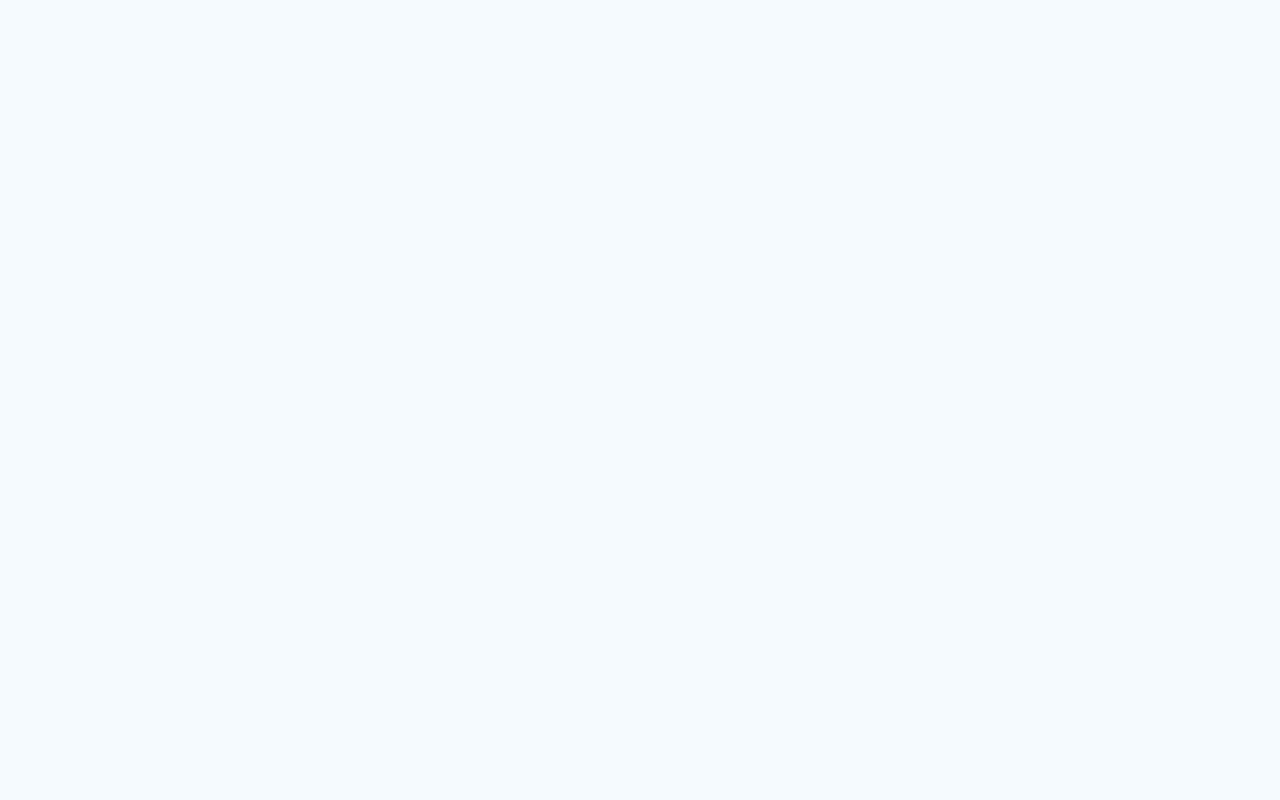
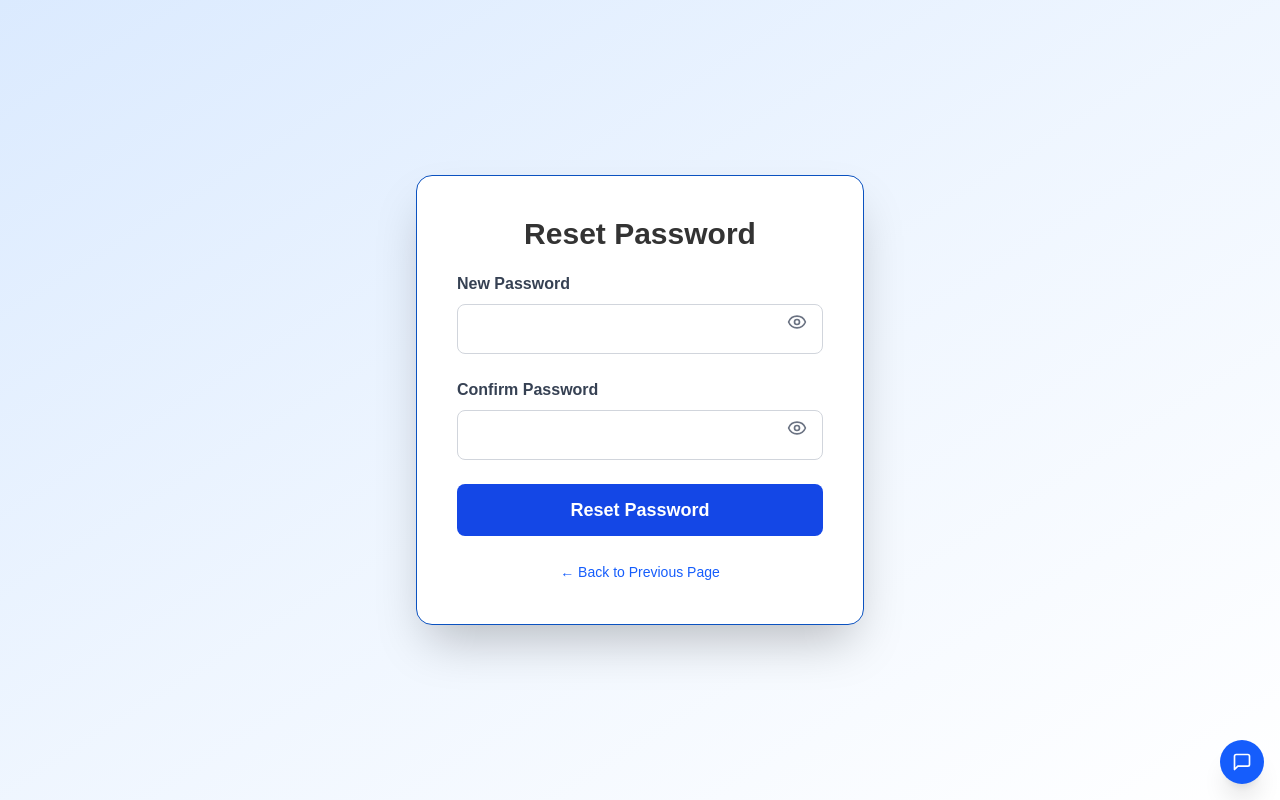
Before and after one commit to Kartikay099/Voat_New, a React (Vite) app: page /ChangePassword in a window 1280 px wide. Before the commit this address had no page. Built offline with nearby package versions, Linux system fonts and the light colour scheme.

Commit message:
added again

```diff
--- a/src/App.jsx
+++ b/src/App.jsx
@@ -13,6 +13,7 @@ import Layout from "./Hrdashboard/Layout";
 import HRSchedulePage from "./Hrdashboard/pages/hrSchedule";
 import ForgotPassword from "./Landing/components/ForgotPassword";
 import Navbar from "./Landing/components/Navbar";
+import ChangePassword from "./studentsComponents/components/ChangePassword"; // ✅ Added
 
 import "./App.css";
 
@@ -33,6 +34,7 @@ function App() {
 
   return (
     <>
+      {/* Optional Navbar */}
       {/* <Navbar /> */}
 
       {/* ✅ Padding only for main page */}
@@ -44,7 +46,6 @@ function App() {
         <Route path="/register" element={<Register />} />
         <Route path="/login" element={<Login />} />
         <Route path="/forgot-password" element={<ForgotPassword />} />
-        {/* <Route path="/otp-login" element={<OTPLogin />} /> */}
 
         {/* HR Dashboard Routes */}
         <Route path="/hire" element={<Layout />}>
@@ -57,6 +58,14 @@ function App() {
           element={
             <StudentLayout>
               <StudentProfile />
+            </StudentLayout>
+          }
+        />
+        <Route
+          path="/ChangePassword" // ✅ New route for Change Password
+          element={
+            <StudentLayout>
+              <ChangePassword />
             </StudentLayout>
           }
         />
--- /dev/null
+++ b/src/studentsComponents/components/ChangePassword.jsx
@@ -0,0 +1,149 @@
+import { useState } from "react";
+import { useNavigate, useSearchParams } from "react-router-dom";
+import axios from "axios";
+import { Eye, EyeOff } from "lucide-react";
+
+export default function ResetPassword() {
+  const [searchParams] = useSearchParams();
+  const email = searchParams.get("email");
+  const token = searchParams.get("token");
+
+  const [password, setPassword] = useState("");
+  const [confirm, setConfirm] = useState("");
+  const [error, setError] = useState("");
+  const [success, setSuccess] = useState(false);
+  const [showPass, setShowPass] = useState(false);
+  const [showConfirm, setShowConfirm] = useState(false);
+  const [loading, setLoading] = useState(false);  // <-- loading state
+  const navigate = useNavigate();
+
+  const validatePassword = (pwd) => {
+    const pattern = /^(?=.*[0-9])(?=.*[!@#$%^&*])[A-Za-z0-9!@#$%^&*]{8,}$/;
+    return pattern.test(pwd);
+  };
+
+  const handleReset = async (e) => {
+    e.preventDefault();
+    setError("");
+
+    if (!validatePassword(password)) {
+      setError(
+        "Password must be at least 8 characters, include a number and a special character."
+      );
+      return;
+    }
+
+    if (password !== confirm) {
+      setError("Passwords do not match.");
+      return;
+    }
+
+    try {
+      setLoading(true);  // <-- start loading
+      await axios.post("http://localhost:3001/reset-password", {
+        email,
+        token,
+        password,
+      });
+      setSuccess(true);
+    } catch (err) {
+      const msg =
+        err.response?.data?.error ||
+        "Something went wrong while resetting the password.";
+      setError(msg);
+    } finally {
+      setLoading(false); // <-- stop loading
+    }
+  };
+
+  return (
+    <section className="flex items-center justify-center min-h-screen bg-gradient-to-br from-blue-100 via-blue-50 to-white px-4">
+      <div className="bg-white shadow-2xl rounded-2xl max-w-md w-full p-8 md:p-10 border">
+        <h2 className="text-3xl font-bold text-center text-blue-800 mb-4">
+          Reset Password
+        </h2>
+
+        {success ? (
+          <div className="text-green-700 font-semibold text-center space-y-4">
+            <p>Your password has been successfully reset.</p>
+            <button
+              onClick={() => navigate("/login")}
+              className="mt-4 bg-blue-700 text-white py-2 px-6 rounded-lg hover:bg-blue-800 transition"
+            >
+              Go to Login
+            </button>
+          </div>
+        ) : (
+          <form onSubmit={handleReset} className="space-y-6">
+            <input type="hidden" value={email} />
+            <input type="hidden" value={token} />
+
+            <div className="relative">
+              <label className="block mb-2 font-semibold text-gray-700">
+                New Password
+              </label>
+              <input
+                type={showPass ? "text" : "password"}
+                value={password}
+                onChange={(e) => setPassword(e.target.value)}
+                required
+                className="w-full px-4 py-3 border border-gray-300 rounded-lg pr-12 focus:outline-none focus:ring-2 focus:ring-blue-500"
+                disabled={loading} // disable input when loading
+              />
+              <div
+                onClick={() => setShowPass(!showPass)}
+                className="absolute top-10 right-4 cursor-pointer text-gray-500"
+              >
+                {showPass ? <EyeOff size={20} /> : <Eye size={20} />}
+              </div>
+            </div>
+
+            <div className="relative">
+              <label className="block mb-2 font-semibold text-gray-700">
+                Confirm Password
+              </label>
+              <input
+                type={showConfirm ? "text" : "password"}
+                value={confirm}
+                onChange={(e) => setConfirm(e.target.value)}
+                required
+                className="w-full px-4 py-3 border border-gray-300 rounded-lg pr-12 focus:outline-none focus:ring-2 focus:ring-blue-500"
+                disabled={loading} // disable input when loading
+              />
+              <div
+                onClick={() => setShowConfirm(!showConfirm)}
+                className="absolute top-10 right-4 cursor-pointer text-gray-500"
+              >
+                {showConfirm ? <EyeOff size={20} /> : <Eye size={20} />}
+              </div>
+            </div>
+
+            {error && (
+              <div className="text-red-600 font-medium text-sm">{error}</div>
+            )}
+
+            <button
+              type="submit"
+              disabled={loading}
+              className={`w-full ${
+                loading ? "bg-blue-400 cursor-not-allowed" : "bg-blue-700 hover:bg-blue-800"
+              } text-white font-semibold py-3 rounded-lg text-lg transition`}
+            >
+              {loading ? "Loading..." : "Reset Password"}
+            </button>
+          </form>
+        )}
+
+        <div className="mt-6 text-center">
+          <button
+            onClick={() => navigate(-1)}
+            disabled={loading}
+            className="text-sm text-blue-600 hover:underline"
+          >
+            ← Back to Previous Page
+          </button>
+        </div>
+      </div>
+    </section>
+  );
+}
--- a/src/studentsComponents/components/StudentProfile.jsx
+++ b/src/studentsComponents/components/StudentProfile.jsx
@@ -1,8 +1,13 @@
 import { useState } from "react";
 import { FileText, Upload, X, Edit2, Check } from "lucide-react";
 import Header from "./header/Header";
+import { useNavigate } from "react-router-dom";
+
+
 
 export default function StudentProfile() {
+  const navigate = useNavigate();
+
   const [isEditing, setIsEditing] = useState(false);
 
   const initialStudentDetails = {
@@ -38,8 +43,6 @@ export default function StudentProfile() {
       newErrors.studentEmail = "Email is required";
     else if (!/^\S+@\S+\.\S+$/.test(studentDetails.email))
       newErrors.studentEmail = "Email is invalid";
-    if (!studentDetails.password)
-      newErrors.studentPassword = "Password is required";
     if (!studentDetails.phone.trim())
       newErrors.studentPhone = "Phone is required";
     if (!studentDetails.gender) newErrors.studentGender = "Gender is required";
@@ -130,57 +133,30 @@ export default function StudentProfile() {
     </div>
   );
 
-  // const renderInput = (label, name, value, type = "text", options = null) => (
-  //   <div className="mb-3 sm:mb-4">
-  //     <label className="block text-xs sm:text-sm font-medium text-gray-700 mb-1">
-  //       {label} *
-  //     </label>
-  //     {type === "select" ? (
-  //       <select
-  //         name={name}
-  //         value={value}
-  //         onChange={
-  //           name.includes("parent") ? handleParentChange : handleStudentChange
-  //         }
-  //         className={`w-full px-3 sm:px-4 py-1 sm:py-2 rounded-lg border ${
-  //           errors[name] ? "border-red-500" : "border-gray-300"
-  //         } focus:outline-none focus:ring-2 focus:ring-[#0F52BA] focus:border-transparent text-sm sm:text-base`}
-  //         disabled={!isEditing}
-  //       >
-  //         <option value="">Select {label.toLowerCase()}</option>
-  //         {options?.map((opt) => (
-  //           <option key={opt} value={opt}>
-  //             {opt}
-  //           </option>
-  //         ))}
-  //       </select>
-  //     ) : (
-  //       <input
-  //         type={type}
-  //         name={name}
-  //         value={value}
-  //         onChange={
-  //           name.includes("parent") ? handleParentChange : handleStudentChange
-  //         }
-  //         className={`w-full px-3 sm:px-4 py-1 sm:py-2 rounded-lg border ${
-  //           errors[name] ? "border-red-500" : "border-gray-300"
-  //         } focus:outline-none focus:ring-2 focus:ring-[#0F52BA] focus:border-transparent text-sm sm:text-base`}
-  //         disabled={!isEditing}
-  //         placeholder={`Enter ${label.toLowerCase()}`}
-  //       />
-  //     )}
-  //     {errors[name] && (
-  //       <p className="mt-1 text-xs sm:text-sm text-red-600">{errors[name]}</p>
-  //     )}
-  //   </div>
-  // );
   const renderInput = (label, name, value, type = "text", options = null) => {
     const isNonEditable = ["name", "email", "phone"].includes(name);
+
+   if (name === "password") {
+  return isEditing ? (
+    <div className="mb-3 sm:mb-4">
+      <label className="block text-xs sm:text-sm font-medium text-gray-700 mb-1">
+        {label} *
+      </label>
+      <button
+        type="button"
+        onClick={() => navigate("/changePassword")}
+        className="px-4 sm:px-5 py-2 bg-[#0F52BA] text-white rounded-lg hover:bg-[#1565C0] transition-colors text-sm sm:text-base"
+      >
+        Update Password
+      </button>
+    </div>
+  ) : null;
+}
+
 
     return (
       <div className="mb-3 sm:mb-4" key={name}>
         <label className="block text-xs sm:text-sm font-medium text-gray-700 mb-1">
-
           {label} *
         </label>
         {type === "select" ? (
@@ -188,7 +164,9 @@ export default function StudentProfile() {
             name={name}
             value={value}
             onChange={
-              name.startsWith("parent") ? handleParentChange : handleStudentChange
+              name.startsWith("parent")
+                ? handleParentChange
+                : handleStudentChange
             }
             className={`w-full px-3 sm:px-4 py-1 sm:py-2 rounded-lg border ${
               errors[name] ? "border-red-500" : "border-gray-300"
@@ -200,17 +178,17 @@ export default function StudentProfile() {
               <option key={opt} value={opt}>
                 {opt}
               </option>
-
             ))}
           </select>
-
         ) : (
           <input
             type={type}
             name={name}
             value={value}
             onChange={
-              name.startsWith("parent") ? handleParentChange : handleStudentChange
+              name.startsWith("parent")
+                ? handleParentChange
+                : handleStudentChange
             }
             className={`w-full px-3 sm:px-4 py-1 sm:py-2 rounded-lg border ${
               errors[name] ? "border-red-500" : "border-gray-300"
@@ -218,12 +196,12 @@ export default function StudentProfile() {
             disabled={!isEditing || isNonEditable}
             placeholder={`Enter ${label.toLowerCase()}`}
           />
-
         )}
         {errors[name] && (
-          <p className="mt-1 text-xs sm:text-sm text-red-600">{errors[name]}</p>
+          <p className="mt-1 text-xs sm:text-sm text-red-600">
+            {errors[name]}
+          </p>
         )}
-
       </div>
     );
   };
@@ -267,12 +245,7 @@ export default function StudentProfile() {
                 <div className="grid grid-cols-1 sm:grid-cols-2 gap-3 sm:gap-4">
                   {renderInput("Name", "name", studentDetails.name)}
                   {renderInput("Email", "email", studentDetails.email, "email")}
-                  {renderInput(
-                    "Password",
-                    "password",
-                    studentDetails.password,
-                    "password"
-                  )}
+                  {renderInput("Password", "password", studentDetails.password)}
                   {renderInput(
                     "Phone Number",
                     "phone",
@@ -371,6 +344,7 @@ export default function StudentProfile() {
             </form>
           </div>
 
+          {/* Resume Upload Section */}
           <div className="bg-white -order-1 md:order-1 rounded-xl p-4 sm:p-6 shadow-md">
             <h2 className="text-xl sm:text-2xl font-bold text-gray-800 mb-4 sm:mb-6">
               Resume
```
